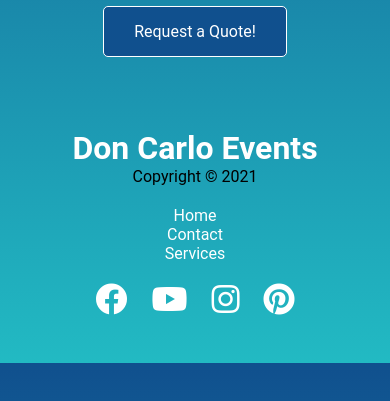
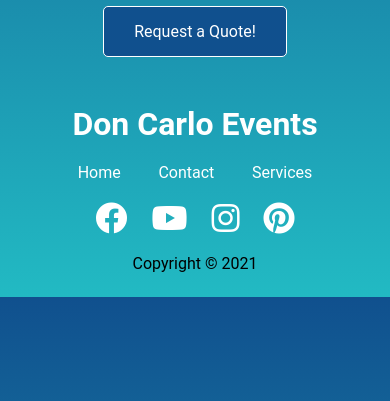
Before and after one commit to Castillo17/Don_Carlo_Events, a plain HTML site: page index.html in a window 390 px wide. Shown: the part 411-812 px from the top of the page. Drawn offline with Linux system fonts and the light colour scheme.

Commit message:
Add files via upload

```diff
--- a/index.html
+++ b/index.html
@@ -47,7 +47,6 @@
       <div class="container grid grid-3 text-align">
         <div>
           <h1>Don Carlo Events</h1>
-          <p>Copyright &copy; 2021</p>
         </div>
 
         <nav>
@@ -63,6 +62,7 @@
           <a href="#"><i class="fab fa-instagram fa-2x"></i></a>
           <a href="#"><i class="fab fa-pinterest fa-2x"></i></a>
         </div>
+        <p>Copyright &copy; 2021</p>
       </div>
     </footer>
   </body>
--- a/style.css
+++ b/style.css
@@ -119,7 +119,7 @@ h2 {
 }
 
 .footer {
-  padding: 3rem 0;
+  padding: 1.5rem 0;
 }
 
 .footer .social a {
@@ -154,4 +154,9 @@ h2 {
     grid-template-columns: 1fr;
     grid-template-rows: 1fr;
   }
+
+  .footer ul {
+    display: flex;
+    justify-content: space-evenly;
+  }
 }
```
